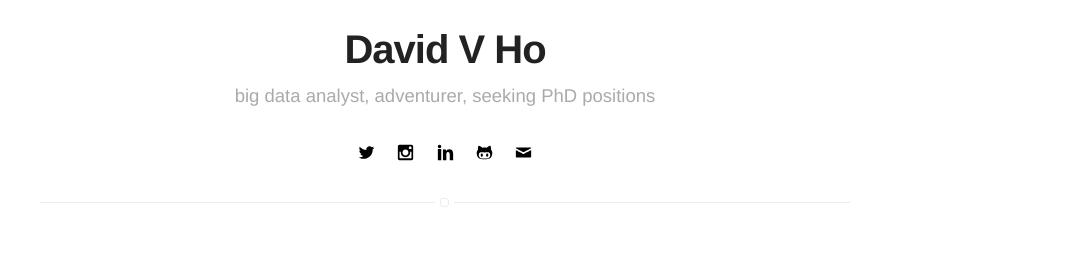
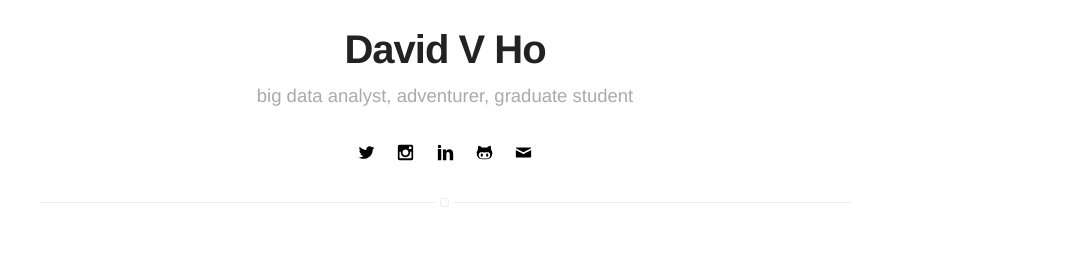
Before and after one commit to davidvho/davidvho.github.io, a Jekyll site: the page built from tags.html, in a window 1280 px wide. Shown: the part 252-519 px from the top of the page, without its empty margins (195-1280 px from the left). Built offline with Jekyll 4.4.1, drawn with Linux system fonts in a browser that asks for light colours.

Commit message:
updated main page

```diff
--- a/_config.yml
+++ b/_config.yml
@@ -1,6 +1,6 @@
 # main text of home
 name: David V Ho
-bio: big data analyst, adventurer, seeking PhD positions
+bio: big data analyst, adventurer, graduate student
 
 # twitter summary info
 description: learn, live, grow
```
